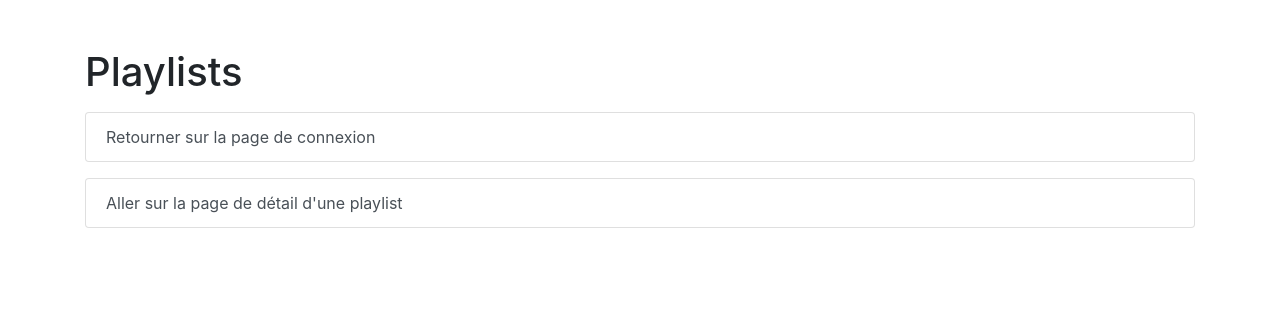
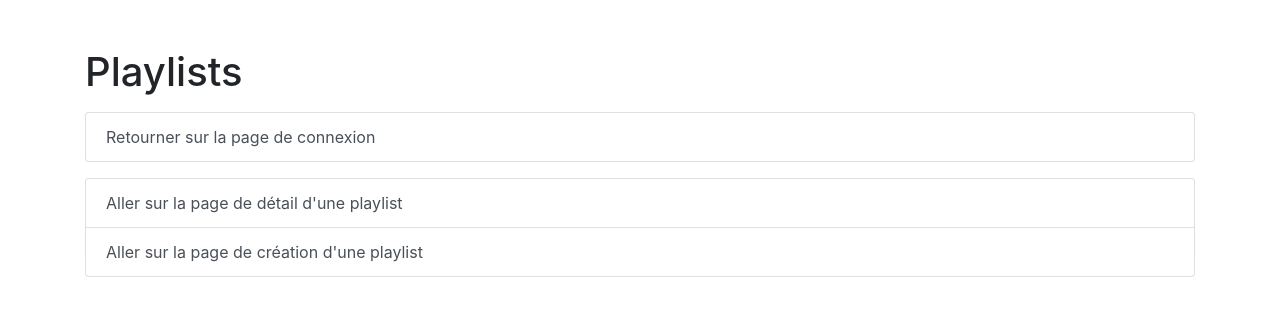
Before and after one commit to mvidailhet/donkey_school-angular_challenges_corrections, an Angular app: page /playlists in a window 1280 px wide. Shown: the top 316 px of the page. Built offline with nearby package versions, Linux system fonts and the light colour scheme.

Commit message:
Création de la page playlist-create permettant de créer une playlist
Ajout du lien pour y accéder depuis la page playlists

Ajout d'un lien pour revenir à la page des playlists

```diff
--- /dev/null
+++ b/src/app/pages/playlists/create-playlist/create-playlist.component.html
@@ -0,0 +1,9 @@
+<div class="container mt-5">
+  <h1>Create Playlist</h1>
+
+  <div class="list-group mt-3">
+    <div routerLink="/playlists" class="list-group-item list-group-item-action">
+      Retourner sur la page de playlists
+    </div>
+  </div>
+</div>
--- /dev/null
+++ b/src/app/pages/playlists/create-playlist/create-playlist.component.ts
@@ -0,0 +1,15 @@
+import { Component, OnInit } from '@angular/core';
+
+@Component({
+  selector: 'app-create-playlist',
+  templateUrl: './create-playlist.component.html',
+  styleUrls: ['./create-playlist.component.scss']
+})
+export class CreatePlaylistComponent implements OnInit {
+
+  constructor() { }
+
+  ngOnInit(): void {
+  }
+
+}
--- a/src/app/pages/playlists/playlists.module.ts
+++ b/src/app/pages/playlists/playlists.module.ts
@@ -4,9 +4,10 @@ import { NgbModule } from '@ng-bootstrap/ng-bootstrap';
 import { PlaylistsRoutingModule } from './playlists/playlists-routing.module';
 import { PlaylistsComponent } from './playlists/playlists.component';
 import { PlaylistDetailComponent } from './playlist-detail/playlist-detail.component';
+import { CreatePlaylistComponent } from './create-playlist/create-playlist.component';
 
 @NgModule({
-  declarations: [PlaylistsComponent, PlaylistDetailComponent],
+  declarations: [PlaylistsComponent, PlaylistDetailComponent, CreatePlaylistComponent],
   imports: [CommonModule, PlaylistsRoutingModule, NgbModule],
   providers: [],
 })
--- a/src/app/pages/playlists/playlists/playlists-routing.module.ts
+++ b/src/app/pages/playlists/playlists/playlists-routing.module.ts
@@ -1,5 +1,6 @@
 import { NgModule } from '@angular/core';
 import { RouterModule, Routes } from '@angular/router';
+import { CreatePlaylistComponent } from '../create-playlist/create-playlist.component';
 import { PlaylistDetailComponent } from '../playlist-detail/playlist-detail.component';
 import { PlaylistsComponent } from './playlists.component';
 
@@ -11,6 +12,10 @@ const routes: Routes = [
   {
     path: 'detail',
     component: PlaylistDetailComponent
+  },
+  {
+    path: 'create',
+    component: CreatePlaylistComponent
   }
 ];
 
--- a/src/app/pages/playlists/playlists/playlists.component.html
+++ b/src/app/pages/playlists/playlists/playlists.component.html
@@ -11,5 +11,8 @@
     <div routerLink="detail" class="list-group-item list-group-item-action">
       Aller sur la page de détail d'une playlist
     </div>
+    <div routerLink="create" class="list-group-item list-group-item-action">
+      Aller sur la page de création d'une playlist
+    </div>
   </div>
 </div>
```
Also changed, not shown: src/app/pages/playlists/create-playlist/create-playlist.component.scss (added).
